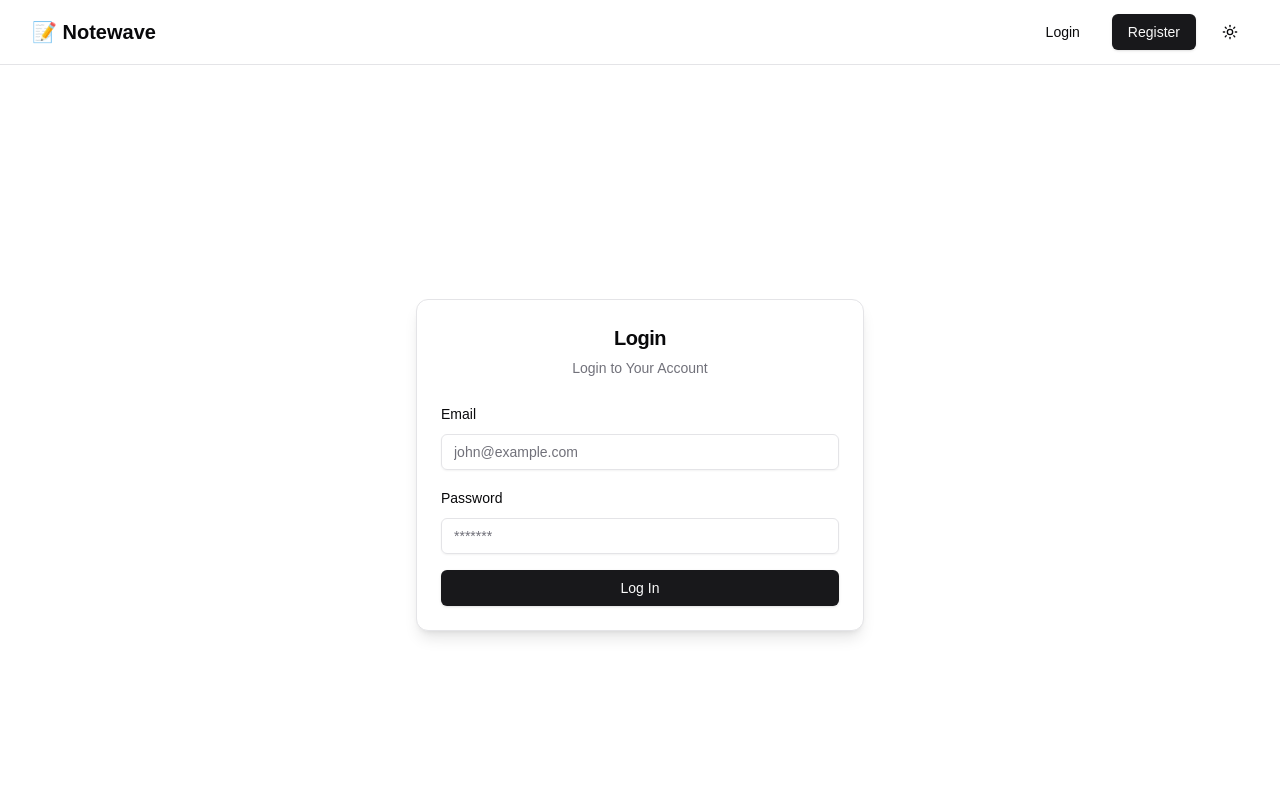
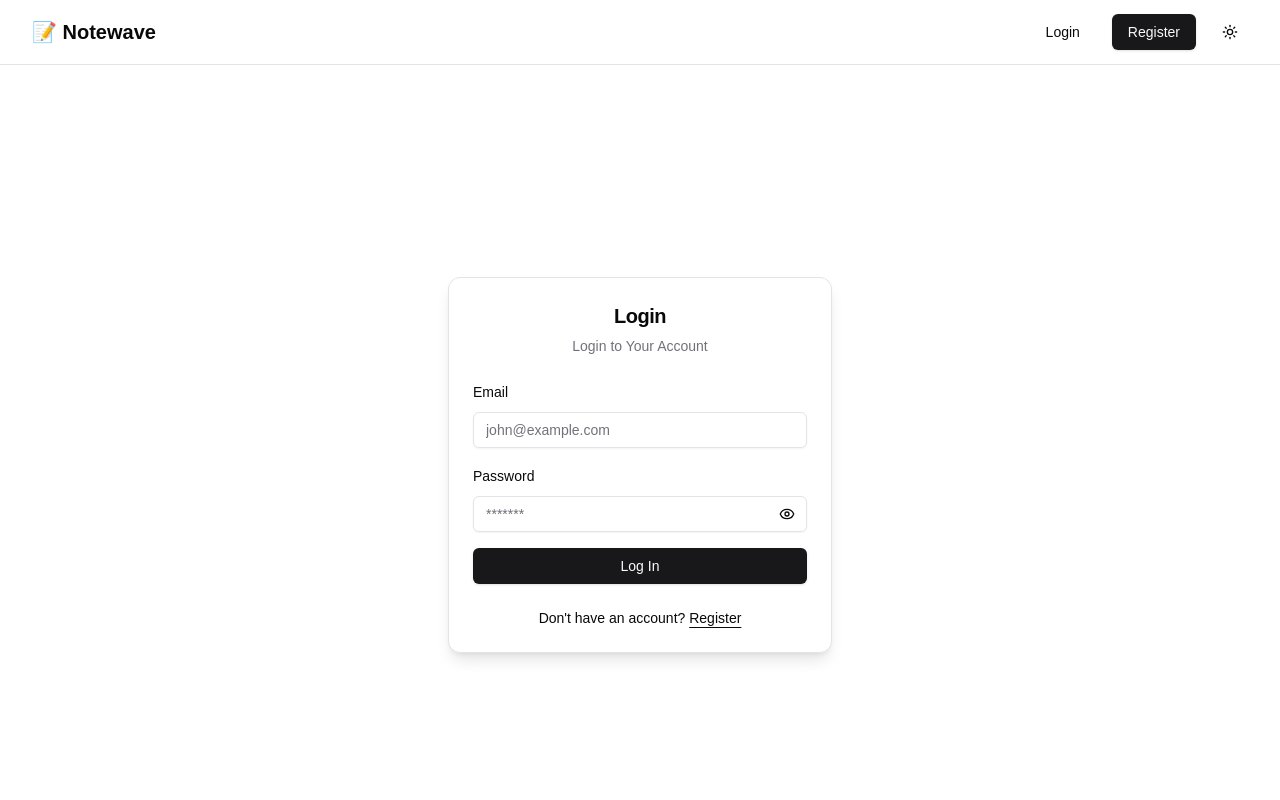
Before and after one commit to Babban33/notewave, a Next.js app: page /login in a window 1280 px wide. Shown: the top 800 px of the page. Built offline with nearby package versions, Linux system fonts and the light colour scheme.

Commit message:
add: footer, changed alert bg and fg,

```diff
--- a/app/(auth-pages)/login/page.tsx
+++ b/app/(auth-pages)/login/page.tsx
@@ -3,12 +3,13 @@
 import { login } from "@/app/actions"
 import { Alert, AlertDescription, AlertTitle } from "@/components/ui/alert"
 import { Button } from "@/components/ui/button"
-import { Card, CardContent, CardDescription, CardHeader, CardTitle } from "@/components/ui/card"
+import { Card, CardContent, CardDescription, CardFooter, CardHeader, CardTitle } from "@/components/ui/card"
 import { Form, FormControl, FormField, FormItem, FormLabel, FormMessage } from "@/components/ui/form"
 import { Input } from "@/components/ui/input"
 import { zodResolver } from "@hookform/resolvers/zod"
 import { AnimatePresence, motion } from "framer-motion"
-import { AlertCircle, CheckCircle2, X } from "lucide-react"
+import { AlertCircle, CheckCircle2, Eye, EyeOff, X } from "lucide-react"
+import Link from "next/link"
 import { useState } from "react"
 import { useForm } from "react-hook-form"
 import { z } from "zod"
@@ -28,7 +29,8 @@ const formSchema = z.object({
 export default function LoginPage(){
     const [error, setError] = useState<string | null>(null);
     const [success, setSuccess] = useState(false);
-    const [isLoading, setIsLoading] = useState(false)
+    const [isLoading, setIsLoading] = useState(false);
+    const [showPassword, setShowPassword] = useState(false);
     const form = useForm<z.infer<typeof formSchema>>({
         resolver:zodResolver(formSchema),
         defaultValues: {
@@ -65,7 +67,7 @@ export default function LoginPage(){
 
     return(
         <div className="flex items-center justify-center min-h-screen px-2 md:px-0">
-            <div className="w-full max-w-md">
+            <div className="w-full max-w-sm">
             <AnimatePresence>
                     {(success || error) && (
                         <motion.div
@@ -73,28 +75,28 @@ export default function LoginPage(){
                             animate={{ opacity: 1, y: 0 }}
                             exit={{ opacity: 0, y: -50 }}
                             transition={{ duration: 0.3 }}
-                            className="fixed top-18 transform -translate-x-1/2 z-50 w-full max-w-md"
+                            className="fixed top-18 transform -translate-x-1/2 z-50 w-full max-w-sm"
                         >
                             <Alert
                                 className={`relative shadow-md ${
                                 success
                                     ? ""
-                                    : "bg-destructive/15 dark:bg-destructive border-destructive/50 dark:border-destructive"
+                                    : "bg-destructive border-destructive"
                                 }`}
                             >
-                                <Button className="absolute right-2 top-2" variant="ghost" size="icon" onClick={closeAlert}>
+                                <Button className="absolute right-2 top-2 hover:bg-inherit" variant="ghost" size="icon" onClick={closeAlert}>
                                     <X className="h-4 w-4" />
                                 </Button>
                                 {success ? (
                                     <CheckCircle2 className="h-5 w-5" />
                                     ) : (
-                                    <AlertCircle className="h-5 w-5 text-destructive dark:text-destructive-foreground" />
+                                    <AlertCircle className="h-5 w-5 text-destructive-foreground" />
                                 )}
                                 <AlertTitle
                                     className={`text-lg font-semibold ${
                                         success
                                         ? ""
-                                        : "text-destructive dark:text-destructive-foreground"
+                                        : "text-destructive-foreground"
                                     }`}
                                 >
                                     {success ? "Registration Successful!" : "Registration Error"}
@@ -103,7 +105,7 @@ export default function LoginPage(){
                                     className={`mt-1 text-sm ${
                                         success
                                         ? ""
-                                        : "text-destructive dark:text-destructive-foreground"
+                                        : "text-destructive-foreground"
                                     }`}
                                 >
                                     {success
@@ -142,12 +144,27 @@ export default function LoginPage(){
                                         <FormItem>
                                             <FormLabel>Password</FormLabel>
                                             <FormControl>
-                                                <Input
-                                                    type="password"
-                                                    placeholder="*******"
-                                                    {...field}
-                                                    autoComplete="current-password"
-                                                />
+                                                <div className="relative">
+                                                    <Input
+                                                        type={showPassword ? "text": "password"}
+                                                        placeholder="*******"
+                                                        {...field}
+                                                        autoComplete="current-password"
+                                                    />
+                                                    <Button
+                                                        type="button"
+                                                        variant="ghost"
+                                                        size="sm"
+                                                        className="absolute right-0 top-0 h-full px-3 py-2: hover:bg-transparent"
+                                                        onClick={()=> setShowPassword(!showPassword)}
+                                                    >
+                                                        {showPassword ? (
+                                                            <EyeOff className="h-4 w-4"/>
+                                                        ): (
+                                                            <Eye className="h-4 w-4"/>
+                                                        )}
+                                                    </Button>
+                                                </div>
                                             </FormControl>
                                             <FormMessage/>
                                         </FormItem>
@@ -159,11 +176,14 @@ export default function LoginPage(){
                             </form>
                         </Form>
                     </CardContent>
-                    {error && (
-                        <Alert variant="destructive" className="mt-4">
-                            <AlertDescription>{error}</AlertDescription>
-                        </Alert>
-                    )}
+                    <CardFooter className="justify-center">
+                        <div className="text-center text-sm">
+                            Don&apos;t have an account?{" "}
+                            <Link href="/register" className="underline underline-offset-4">
+                                Register
+                            </Link>
+                        </div>
+                    </CardFooter>
                 </Card>
             </div>
         </div>
```
